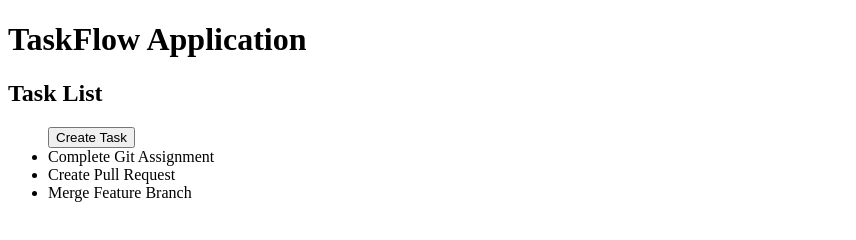
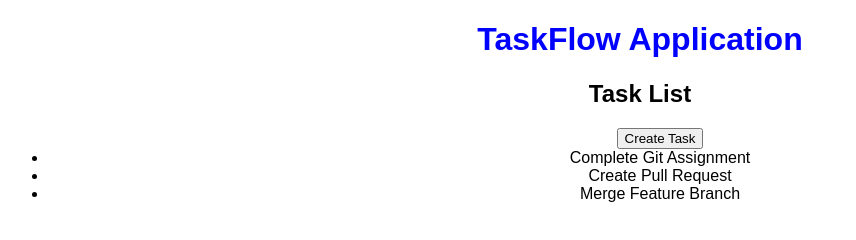
Before and after one commit to PraharshaK12/taskflow, a plain HTML site: page index.html in a window 1280 px wide. Shown: the whole page, without its empty margins (0-856 px from the left). Drawn offline with Linux system fonts and the light colour scheme.

Commit message:
Format project using Prettier

```diff
--- a/index.html
+++ b/index.html
@@ -1,11 +1,10 @@
-<!DOCTYPE html>
+<!doctype html>
 <html>
   <head>
     <title>TaskFlow</title>
-    <link rel="stylesheet" href="style.css">
+    <link rel="stylesheet" href="style.css" />
   </head>
   <body>
-
     <h1>TaskFlow Application</h1>
     <h2>Task List</h2>
 
@@ -17,6 +16,5 @@
     </ul>
 
     <script src="script.js"></script>
-
   </body>
 </html>
--- a/style.css
+++ b/style.css
@@ -1,7 +1,8 @@
-    font-family: Arial;
-    text-align:center;
+body {
+  font-family: Arial;
+  text-align: center;
 }
 
-h1{
-    color: blue;
+h1 {
+  color: blue;
 }
```
Also changed, not shown: README.md, index.css (deleted), script.js (line endings or trailing spaces). Lines whose indentation alone changed are shown as unchanged.
